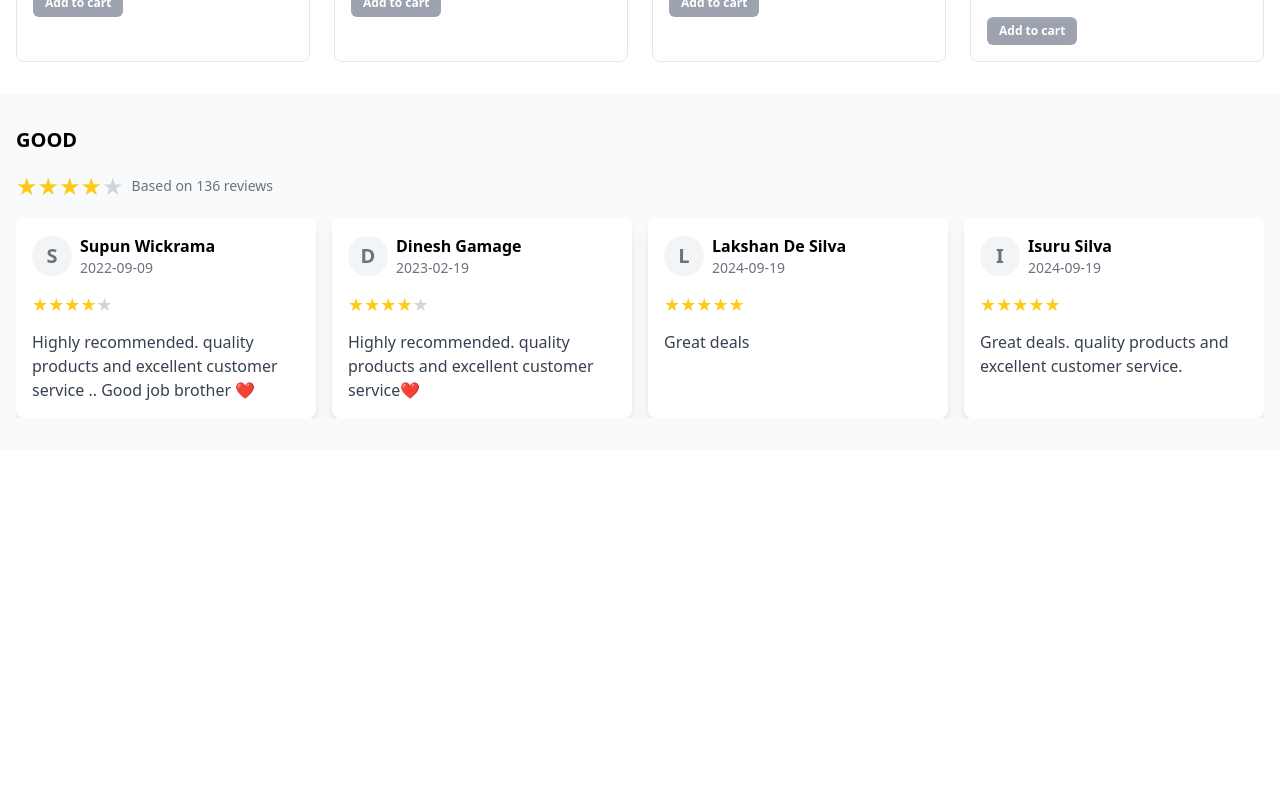
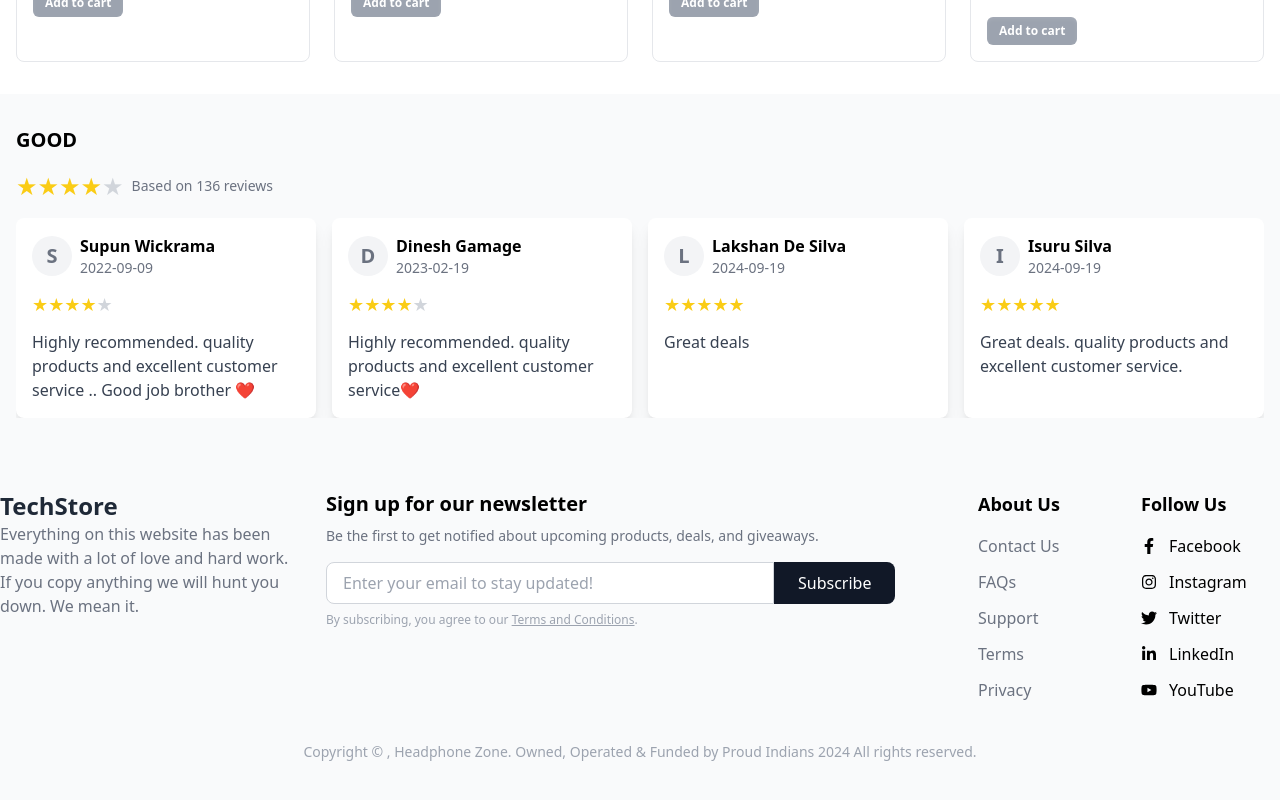
Before and after one commit to vinod281/tech_web, a React (Create React App) app: page / in a window 1280 px wide. Shown: the part 2778-3578 px from the top of the page. Before the commit the page ends 3228 px from the top, so only its background shows below. Built offline with nearby package versions, Linux system fonts and the light colour scheme.

Commit message:
edit home page

```diff
--- a/src/App.js
+++ b/src/App.js
@@ -1,9 +1,7 @@
 import './App.css';
 import Home from './pages/Home/Home';
 import ProductOverview from './pages/ProductOverview/ProductOverview';
-import Navbar from './components/Navbar/Navbar';
-import Payment from './pages/Payment/Payment';
-import Footer from './components/Footer/Footer';
+
 
 
 
@@ -12,7 +10,7 @@ function App() {
 
   return (
     <>
-    <Navbar/>
+
     <Home/>
     <ProductOverview/>
 
--- a/src/pages/Home/Home.jsx
+++ b/src/pages/Home/Home.jsx
@@ -1,10 +1,10 @@
 import React from 'react'
 import Carousel from '../../components/Carousel/Carousel';
-import Cart from '../../components/Cart/Cart';
 import Categories from '../../components/Categories/Categories';
 import ProductCards from '../../components/ProductCards/ProductCards';
 import Reviews from '../../components/Reviews/Reviews';
-import { useState } from 'react';
+import Navbar from '../../components/Navbar/Navbar';
+import Footer from '../../components/Footer/Footer';
 
 
 function Home() {
@@ -17,12 +17,12 @@ function Home() {
             {/* Button to open the Cart */}
 
 
-
+            <Navbar/>
             <Categories />
             <Carousel />
             <ProductCards />
             <Reviews />
-
+            <Footer/>
 
         </>
     )
```
